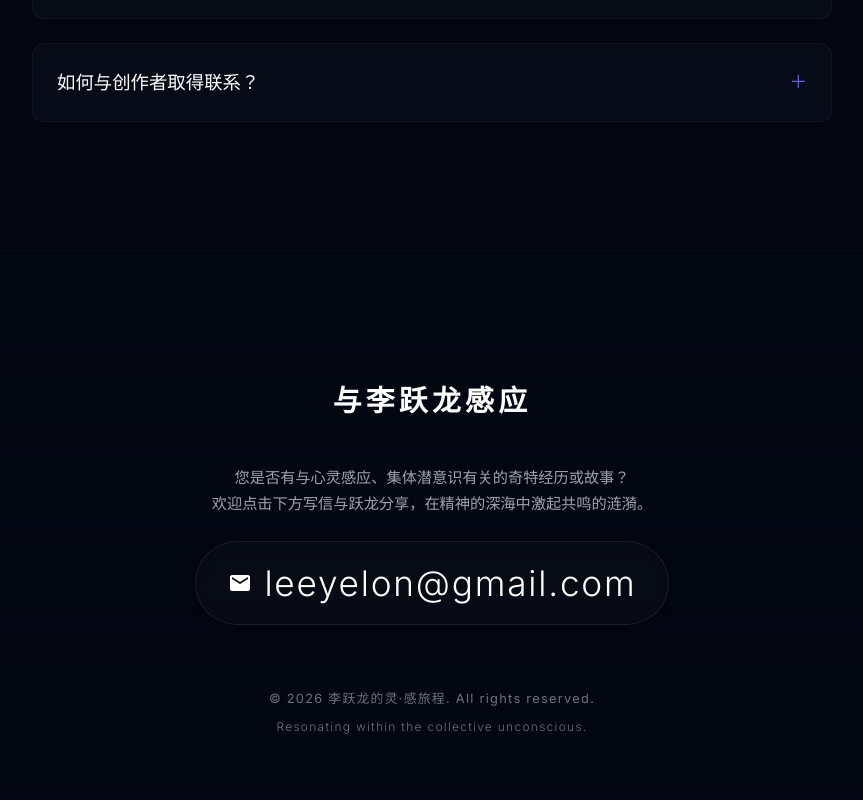
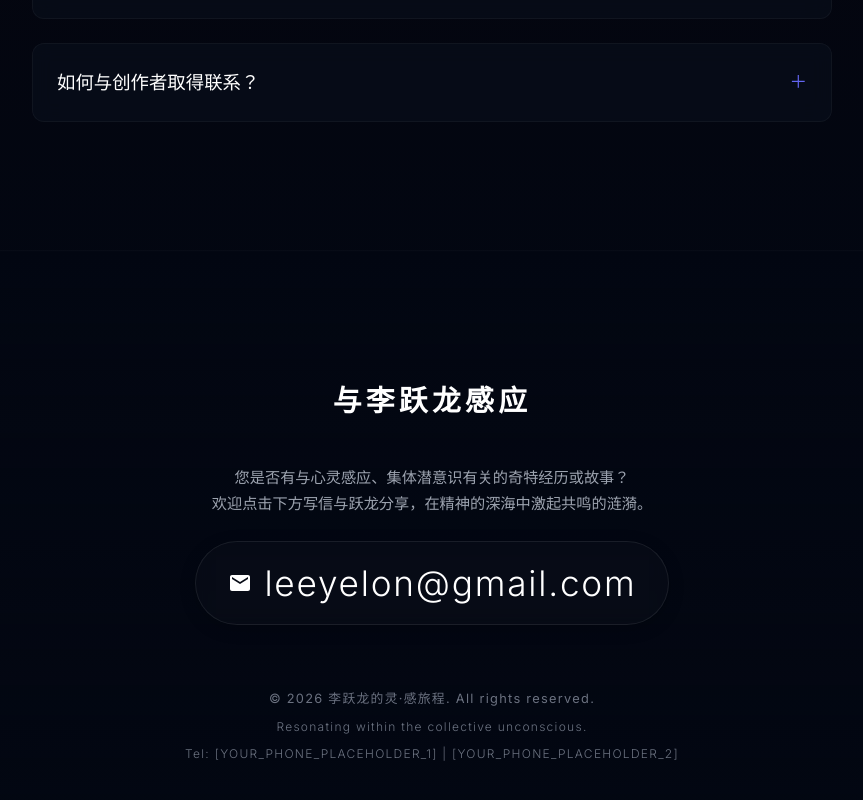
Before and after one commit to yelon-L/resonance, a SvelteKit app: page / in a window 1280 px wide. Shown: the part 3504-4304 px from the top of the page, without its empty margins (208-1071 px from the left). Built offline with nearby package versions, Linux system fonts and the light colour scheme; a web font is replaced by a local one.

Commit message:
feat: add placeholder telephone numbers to SEO tags, JSON-LD, FAQ, and footer

```diff
--- a/src/routes/+layout.svelte
+++ b/src/routes/+layout.svelte
@@ -15,6 +15,7 @@
 			"name": "李跃龙",
 			"alternateName": "Yelon",
 			"email": "leeyelon@gmail.com",
+			"telephone": "[YOUR_PHONE_PLACEHOLDER_1]",
 			"url": "https://resonance.301098.xyz"
 		},
 		"about": [
@@ -34,8 +35,8 @@
 
 <svelte:head>
 	<title>李跃龙的世界 | 心灵感应与集体潜意识</title>
-	<meta name="description" content="李跃龙的世界 (Yelon's World) —— 探索心灵感应与集体潜意识的互动艺术空间。由李跃龙精心打造，使用 Svelte 与 Anime.js 粒子网络，表达人类精神底层的隐秘连结与思想共鸣。" />
-	<meta name="keywords" content="李跃龙, 卡尔荣格, 熊心怡, 心灵感应, 集体潜意识, 荣格, 心理学, 艺术交互, yelon, resonance" />
+	<meta name="description" content="李跃龙的世界 (Yelon's World) —— 探索心灵感应与集体潜意识的互动艺术空间。由李跃龙精心打造，使用 Svelte 与 Anime.js 粒子网络，表达人类精神底层的隐秘连结与思想共鸣。联系电话：[YOUR_PHONE_PLACEHOLDER_1], [YOUR_PHONE_PLACEHOLDER_2]。" />
+	<meta name="keywords" content="李跃龙, 卡尔荣格, 熊心怡, 心灵感应, 集体潜意识, 荣格, 心理学, 艺术交互, yelon, resonance, [YOUR_PHONE_PLACEHOLDER_1], [YOUR_PHONE_PLACEHOLDER_2]" />
 	<meta name="author" content="李跃龙" />
 
 	<!-- 搜索引擎所有权验证占位符 (Webmaster Verification Tags) -->
--- a/src/routes/+page.svelte
+++ b/src/routes/+page.svelte
@@ -1215,6 +1215,9 @@
 							如果您有任何关于<strong>心灵感应、集体潜意识、梦境共鸣或共时性事件</strong>的经历或故事想与李跃龙分享，欢迎随时写信至：
 							<a href="mailto:leeyelon@gmail.com?subject=%E5%88%86%E4%BA%AB%E6%88%91%E5%85%B3%E4%BA%8E%E5%BF%83%E7%81%B5%E6%84%9F%E5%BA%94%2F%E9%9B%86%E4%BD%93%E6%BD%9C%E6%84%8F%E8%AF%86%E7%9A%84%E6%95%85%E4%BA%8B&body=%E8%B7%83%E9%BE%99%EF%BC%8C%E4%BD%A0%E5%A5%BD%EF%BC%9A%0A%0A%E5%9C%A8%E6%AD%A4%E6%83%B3%E4%B8%8E%E4%BD%A0%E5%88%86%E4%BA%AB%E4%B8%80%E6%AE%B5%E6%88%91%E4%BA%B2%E5%8E%86%E7%9A%84%E3%80%81%E4%B8%8E%E5%BF%83%E7%81%B5%E6%84%9F%E5%BA%94%E6%88%96%E9%9B%86%E4%BD%93%E6%BD%9C%E6%84%8F%E8%AF%86%E7%9B%B8%E5%85%B3%E7%9A%84%E6%95%85%E4%BA%8B%EF%BC%9A%0A%0A" class="faq-email">leeyelon@gmail.com</a>。
 						</p>
+						<p style="margin-top: 0.5rem; font-size: 0.9rem; color: var(--text-secondary);">
+							联系电话：[YOUR_PHONE_PLACEHOLDER_1] | [YOUR_PHONE_PLACEHOLDER_2]
+						</p>
 					</div>
 				</details>
 			</div>
@@ -1244,6 +1247,9 @@
 					<p style="color: var(--text-muted); font-weight: 300; margin-top: 0.5rem; font-size: 0.75rem;">
 						Resonating within the collective unconscious.
 					</p>
+					<p style="color: var(--text-muted); font-weight: 300; margin-top: 0.25rem; font-size: 0.75rem;">
+						Tel: [YOUR_PHONE_PLACEHOLDER_1] | [YOUR_PHONE_PLACEHOLDER_2]
+					</p>
 				</div>
 			</div>
 		</div>
```
